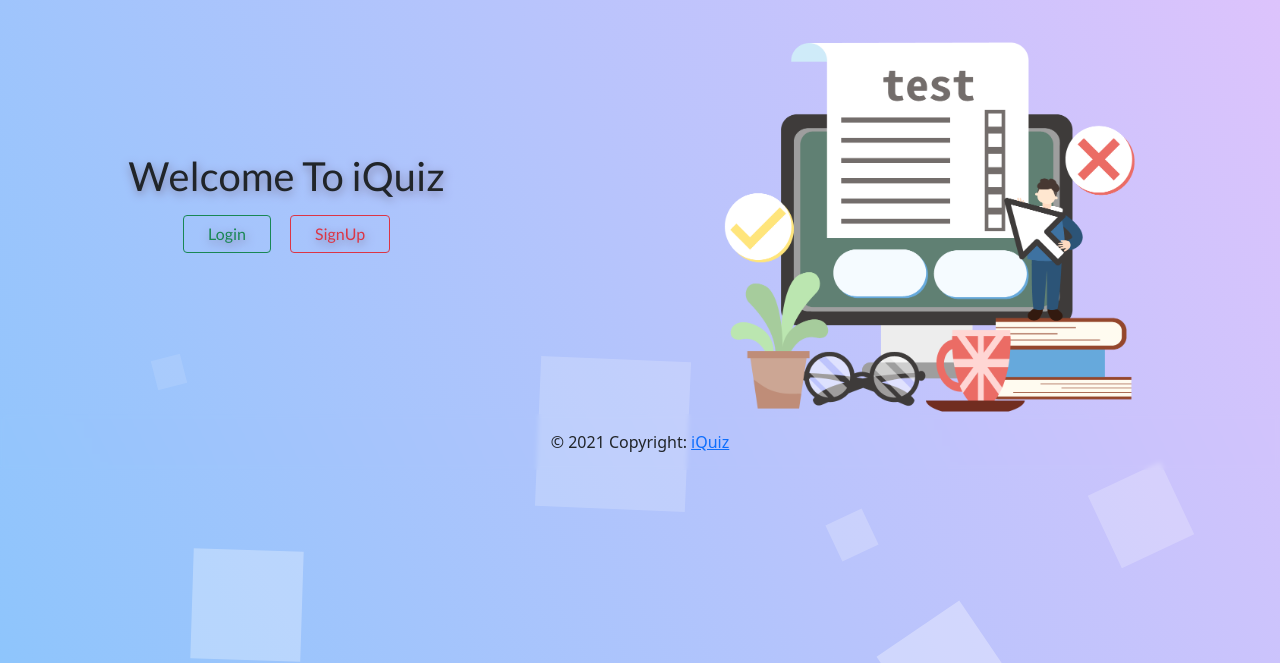
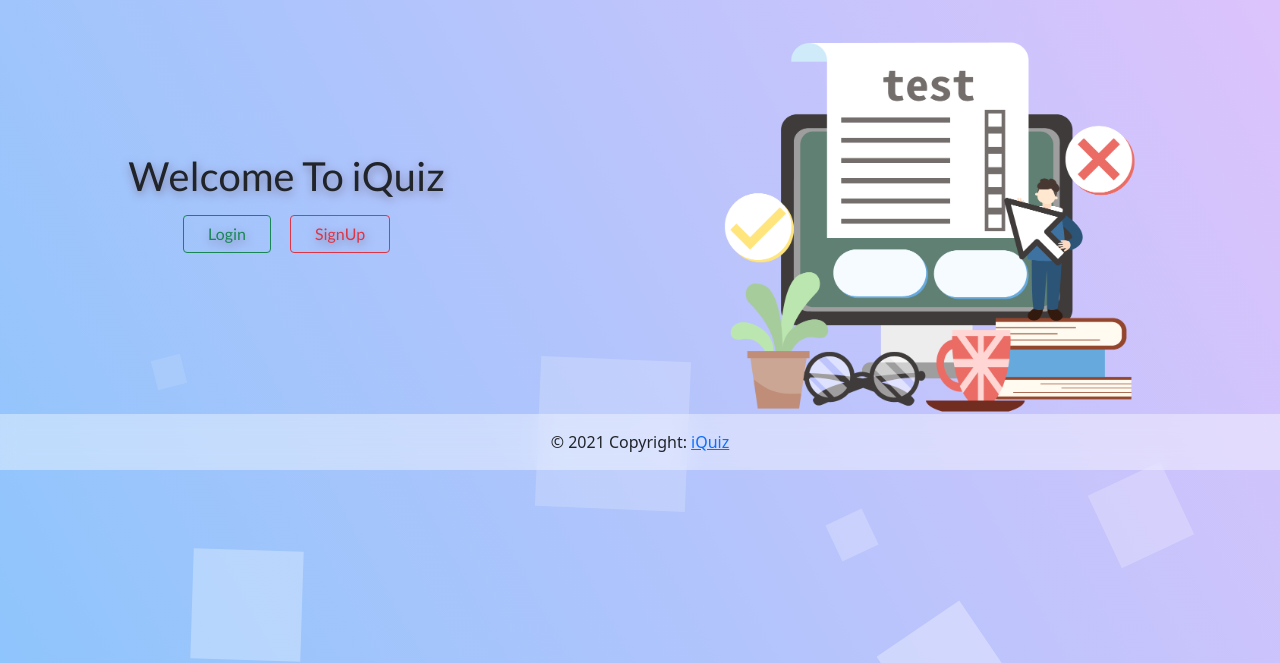
Before and after one commit to Denis-Shingala/online_quiz, a PHP site: page / in a window 1280 px wide. Shown: the part 137-800 px from the top of the page. Run offline with PHP 8.4, Linux system fonts and the light colour scheme.

Commit message:
Update index.php

```diff
--- a/index.php
+++ b/index.php
@@ -69,7 +69,7 @@ session_destroy();
         <img class="img-fluid" src="./images/image.png" alt="image" height="450" width="450">
     </div>
 
-<footer style="backdrop-filter: blur(2px);">
+<footer style="  backdrop-filter: blur(10px);background-color: rgba(255, 255, 255, 0.4);">
 
   <div class="footer-copyright text-center py-3">© 2021 Copyright:
     <a href="https://iquiztest.herokuapp.com/">iQuiz</a>
```
